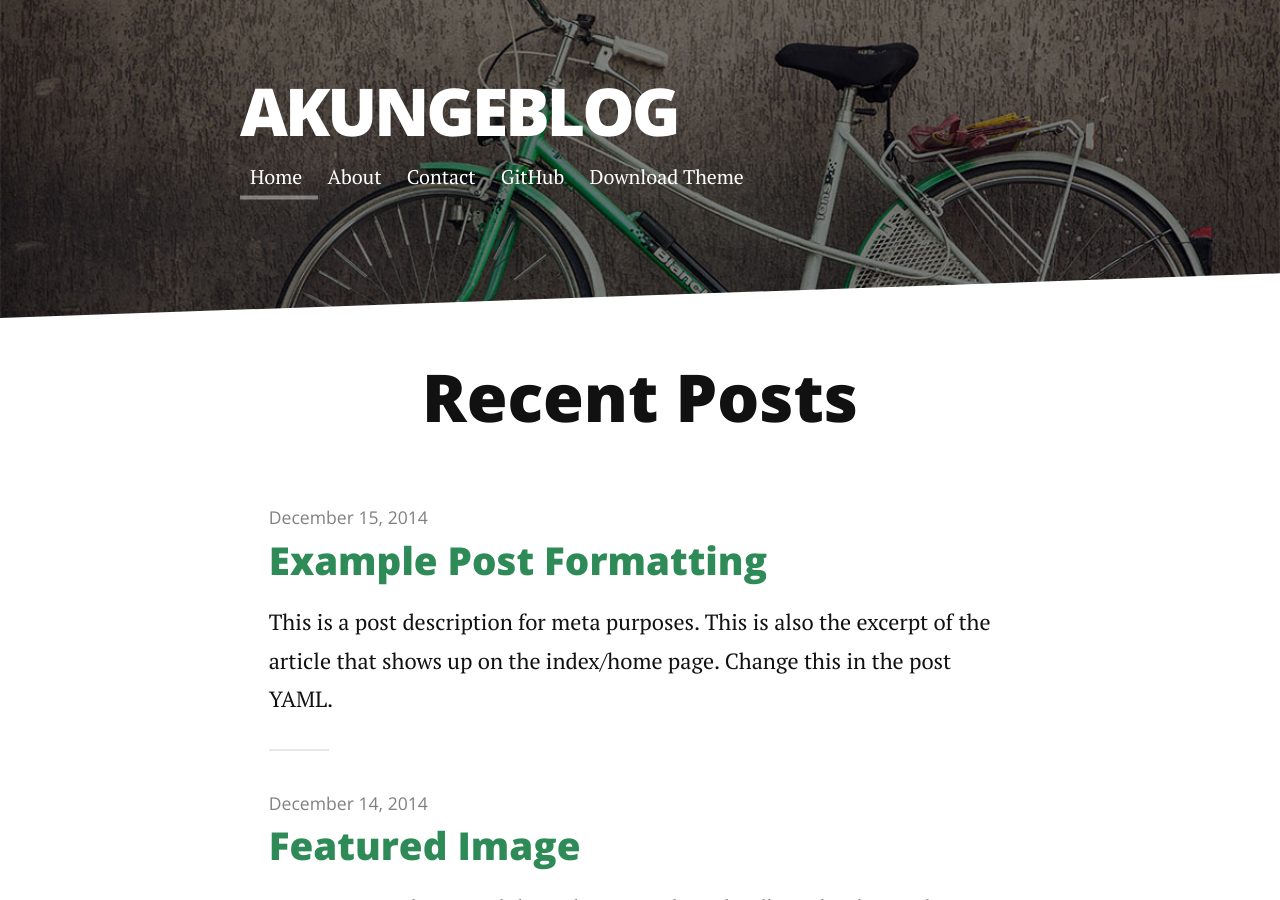
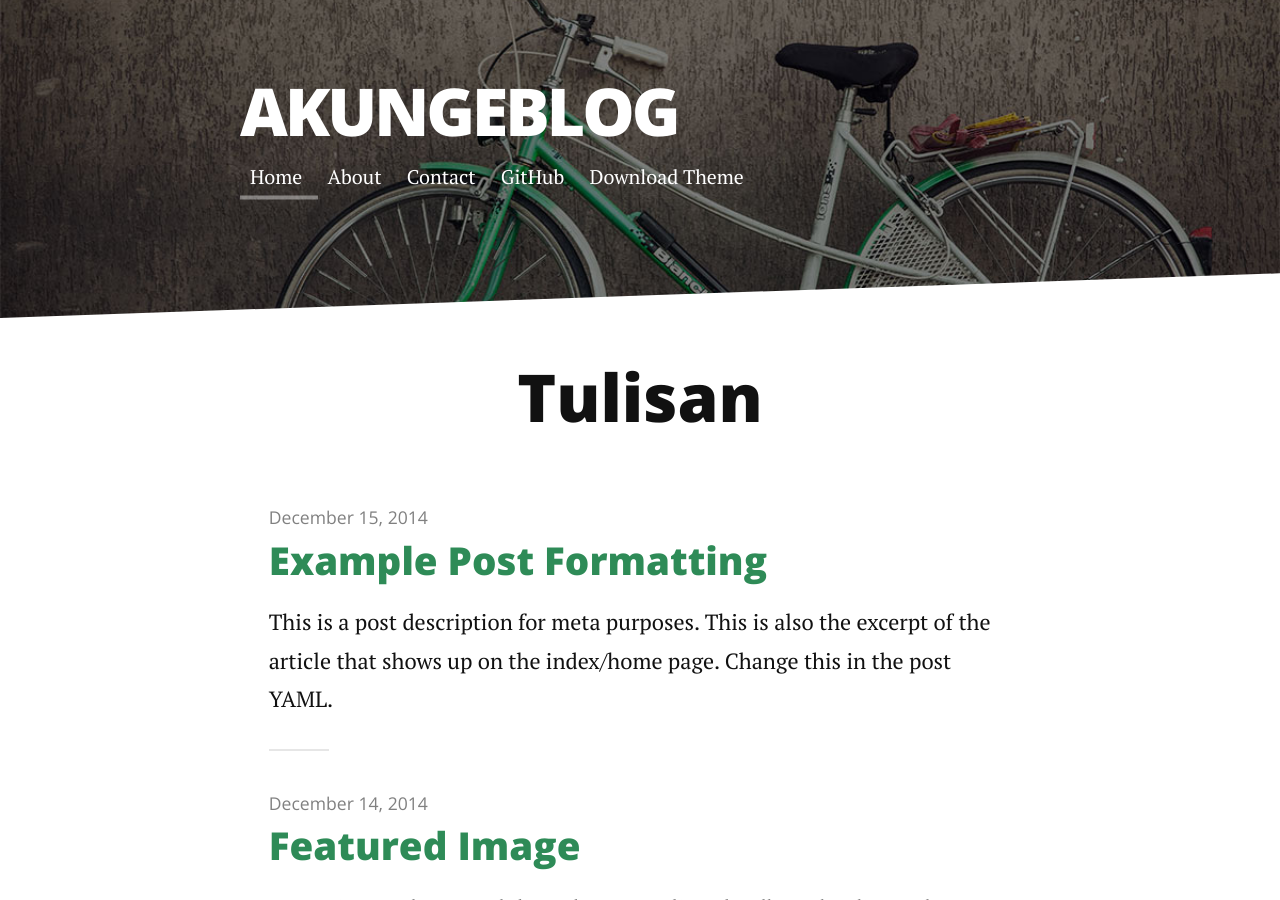
Before and after one commit to irfnrdh/ngeblog, a Jekyll site: the page built from index.html, in a window 1280 px wide and 900 px high. Built offline with Jekyll 4.4.1, drawn with Linux system fonts in a browser that asks for light colours; nearby versions of some CDN libraries; the list of posts is cut into pages by our own code.

Commit message:
Update index.html

```diff
--- a/index.html
+++ b/index.html
@@ -4,7 +4,7 @@
 ---
 
 <div class="home" id="home">
-  <h1 class="pageTitle">Recent Posts</h1>
+  <h1 class="pageTitle">Tulisan</h1>
   <ul class="posts noList">
     {% for post in paginator.posts %}
       <li>
```
